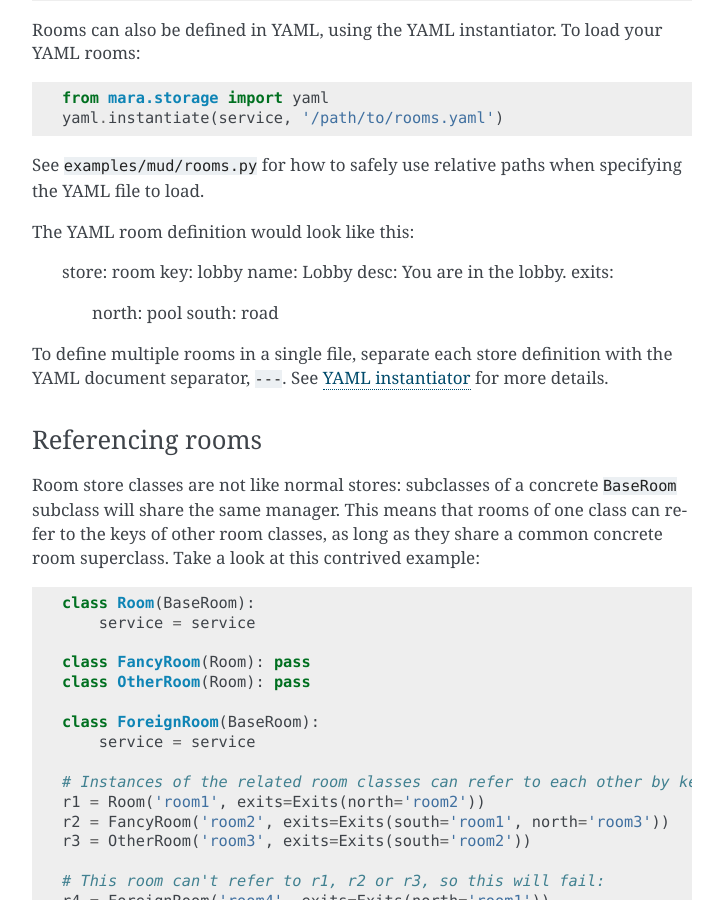
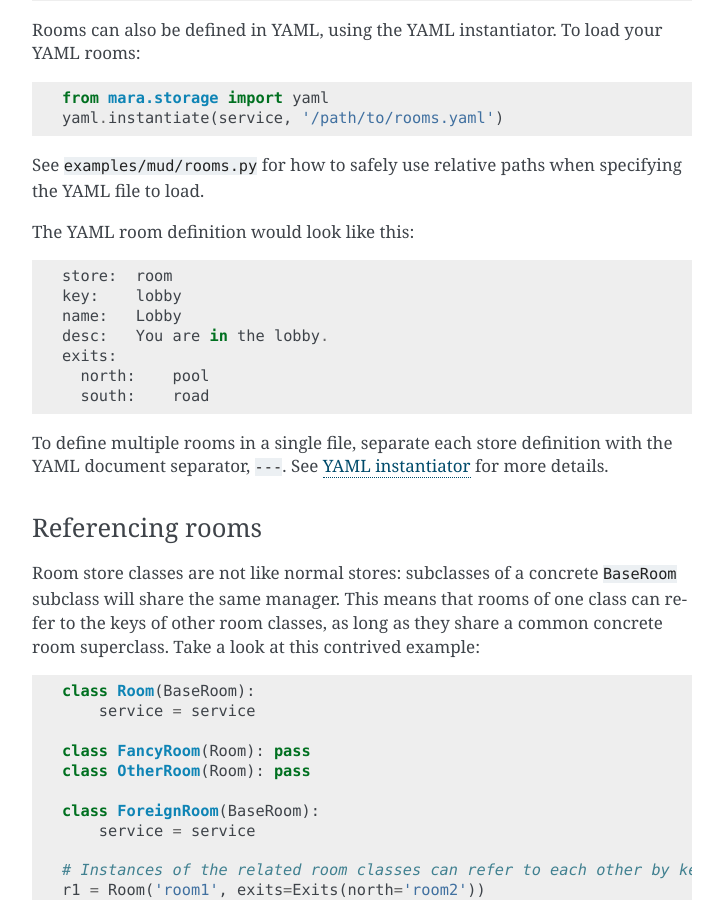
Before and after one commit to radiac/mara, a Sphinx documentation site: the page built from docs/api/contrib.rst, in a window 1280 px wide and 900 px high, scrolled down 11402 px. Shown: the whole window, without its empty margins (388-1111 px from the left). Built offline with Sphinx 7.4.7, drawn with Linux system fonts in a browser that asks for light colours; cross-references to code outside the pages are shown as plain code.

Commit message:
Update docs

```diff
--- a/docs/api/contrib.rst
+++ b/docs/api/contrib.rst
@@ -547,7 +547,7 @@ YAML rooms::
 See :source:`examples/mud/rooms.py` for how to safely use relative paths when
 specifying the YAML file to load.
 
-The YAML room definition would look like this:
+The YAML room definition would look like this::
 
     store:  room
     key:    lobby
```
Also changed, not shown: docs/api/storage.rst (+5 -5 lines).
